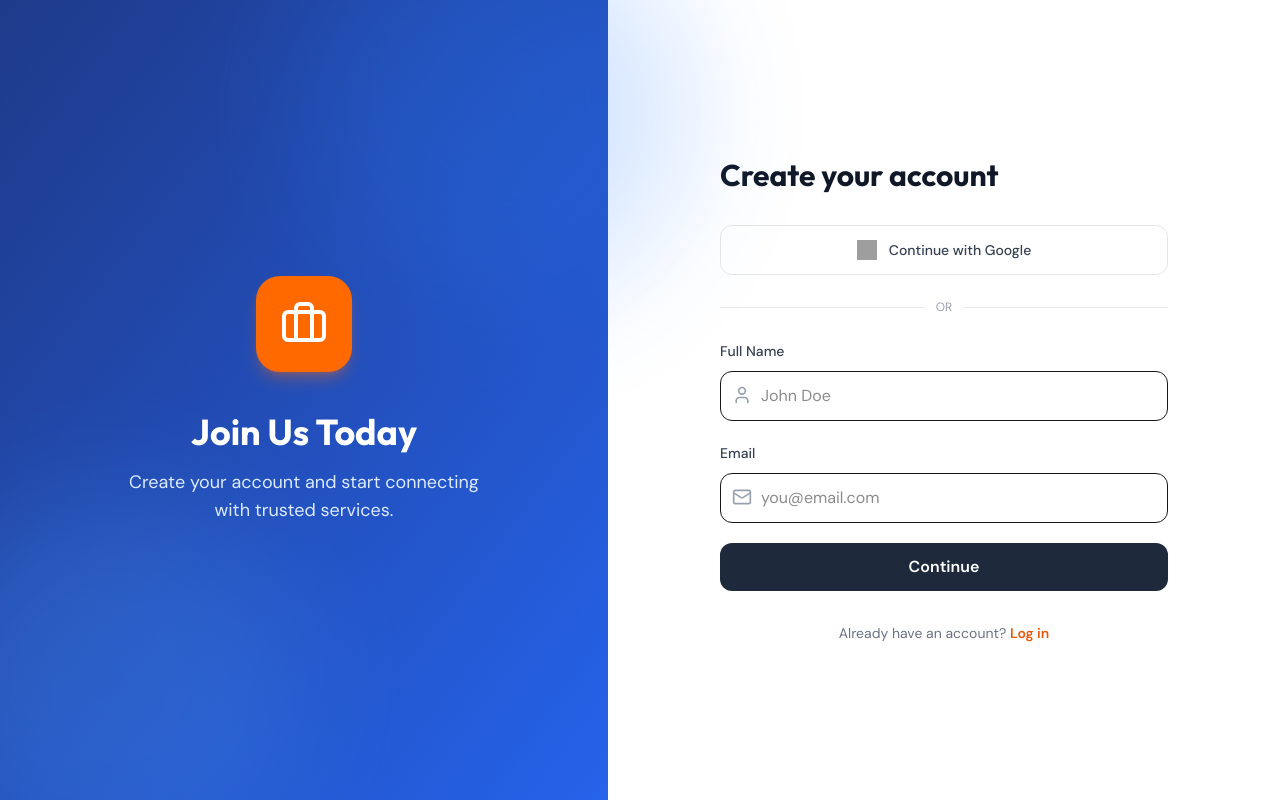
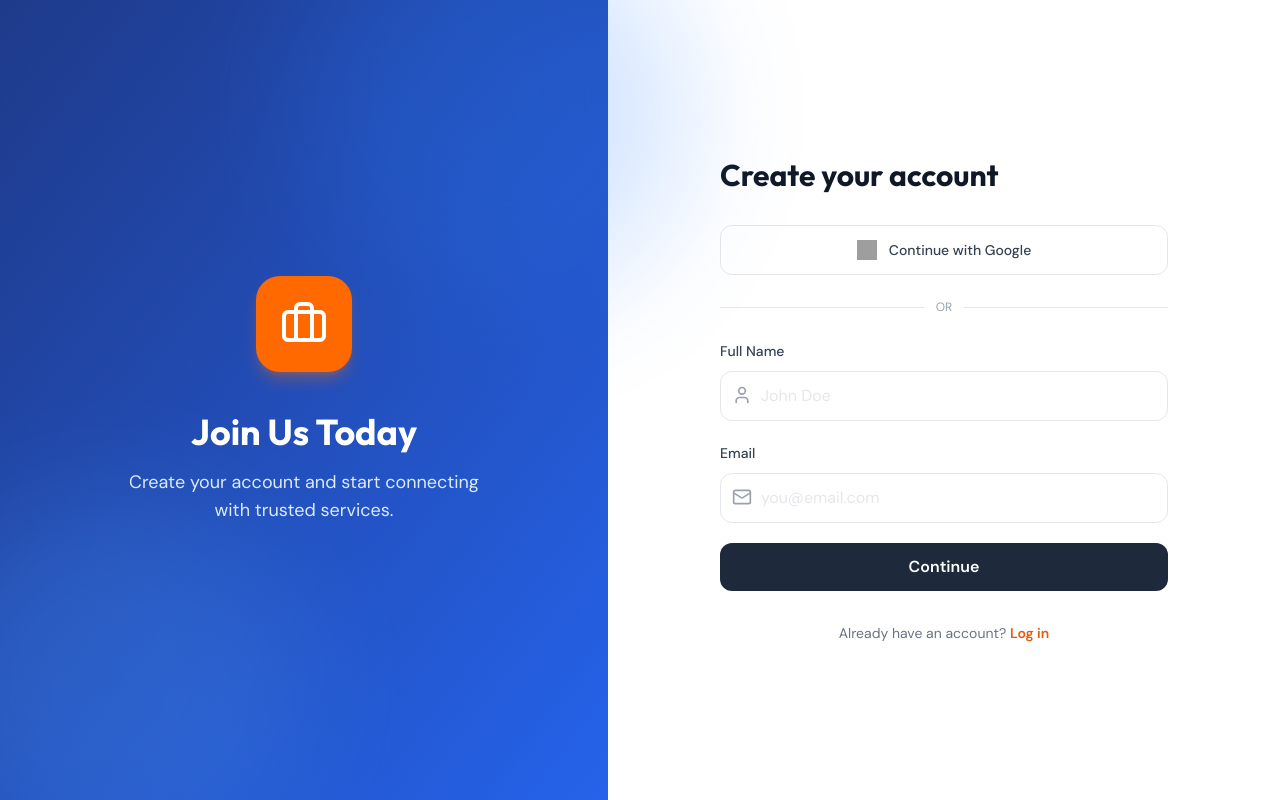
Before and after one commit to Ryuklyn/ServiceLink, a Next.js app in the folder frontend/servicelink/: page /register/user in a window 1280 px wide. Built offline with nearby package versions, Linux system fonts and the light colour scheme; grey boxes are pictures that could not be loaded.

Commit message:
signupage optimized css

```diff
--- a/frontend/servicelink/app/register/user/page.tsx
+++ b/frontend/servicelink/app/register/user/page.tsx
@@ -159,7 +159,7 @@ export default function SignupPage() {
                   value={fullName}
                   onChange={(e) => setFullName(e.target.value)}
                   disabled={step === 2}
-                  className="w-full pl-10 pr-4 py-3 border rounded-xl focus:ring-2 focus:ring-blue-500 outline-none disabled:bg-gray-50 disabled:text-gray-500"
+                  className="w-full pl-10 pr-4 py-3 border border-gray-200 placeholder:text-gray-200 text-gray-900 rounded-xl focus:ring-2 focus:ring-blue-500 outline-none disabled:bg-gray-50 disabled:text-gray-500"
                   placeholder="John Doe"
                 />
               </div>
@@ -177,7 +177,7 @@ export default function SignupPage() {
                   value={email}
                   onChange={(e) => setEmail(e.target.value)}
                   disabled={step === 2}
-                  className="w-full pl-10 pr-4 py-3 border rounded-xl focus:ring-2 focus:ring-blue-500 outline-none disabled:bg-gray-50 disabled:text-gray-500"
+                  className="w-full pl-10 text-gray-900 placeholder:text-gray-200 pr-4 py-3 border border-gray-200 rounded-xl focus:ring-2 focus:ring-blue-500 outline-none disabled:bg-gray-50 disabled:text-gray-500"
                   placeholder="you@email.com"
                 />
 
@@ -206,7 +206,7 @@ export default function SignupPage() {
                     type={showPassword ? "text" : "password"}
                     value={password}
                     onChange={(e) => setPassword(e.target.value)}
-                    className="w-full pl-10 pr-10 py-3 border rounded-xl focus:ring-2 focus:ring-blue-500 outline-none"
+                    className="w-full pl-10 pr-10 py-3 border border-gray-200 text-gray-900 placeholder:text-gray-200 rounded-xl focus:ring-2 focus:ring-blue-500 outline-none"
                     placeholder="Enter your password"
                   />
 
```
Also changed, not shown: 1 other file (tests, documents, lock files or other folders).
